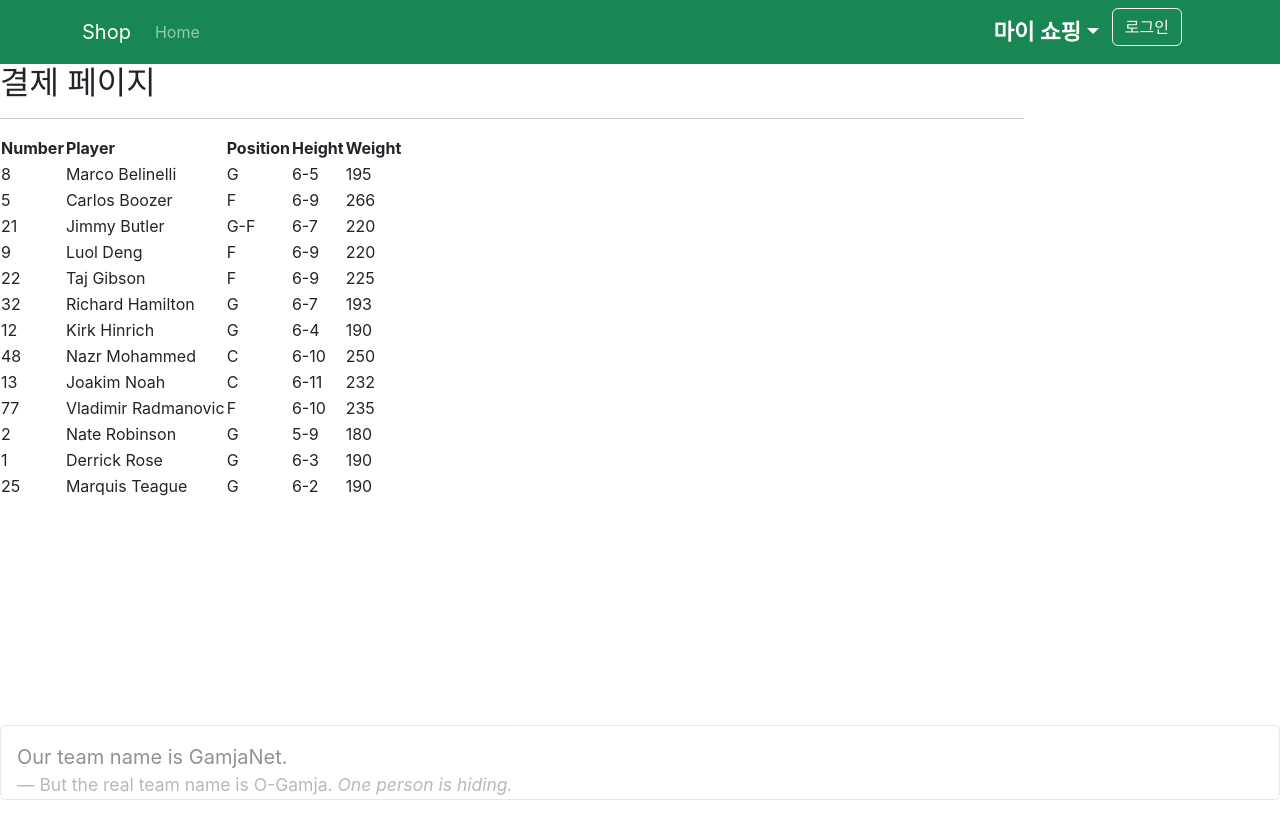
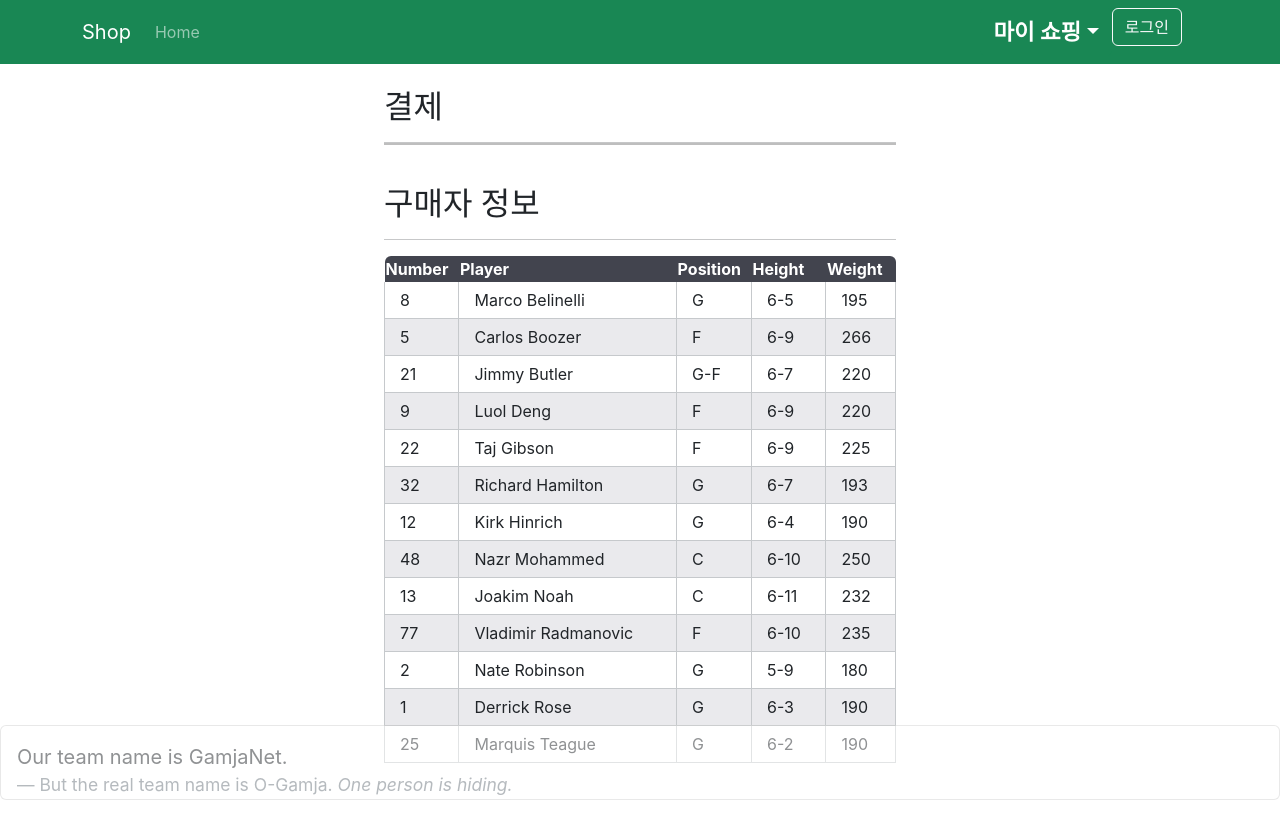
Before and after one commit to yes6686/shop4-front, a React (Create React App) app: page /direct in a window 1280 px wide. Before the commit the page ends 800 px from the top, so only its background shows below. Built offline with nearby package versions, Linux system fonts and the light colour scheme.

Commit message:
merging sub_main for login

```diff
--- a/src/App.js
+++ b/src/App.js
@@ -1,5 +1,6 @@
 import './App.css';
 import './Detail.css'
+import './Direct.css'
 import { Route, Routes } from 'react-router-dom';
 import Header from './components/Header';
 import Footer from './components/Footer';
--- /dev/null
+++ b/src/Direct.css
@@ -0,0 +1,39 @@
+.direct_body {
+    color: #666;
+    font: 14px/24px "Open Sans", "HelveticaNeue-Light", "Helvetica Neue Light", "Helvetica Neue", Helvetica, Arial, "Lucida Grande", Sans-Serif;
+}
+.direct_table {
+    border-collapse: separate;
+    border-spacing: 0;
+    width: 100%;
+}
+.direct_th,td {
+    padding: 6px 15px;
+}
+th {
+    background: #42444e;
+    color: #fff;
+    text-align: left;
+}
+tr:first-child th:first-child {
+    border-top-left-radius: 6px;
+}
+tr:first-child th:last-child {
+    border-top-right-radius: 6px;
+}
+td {
+    border-right: 1px solid #c6c9cc;
+    border-bottom: 1px solid #c6c9cc;
+}
+td:first-child {
+    border-left: 1px solid #c6c9cc;
+}
+tr:nth-child(even) td {
+    background: #eaeaed;
+}
+tr:last-child td:first-child {
+    border-bottom-left-radius: 6px;
+}
+tr:last-child td:last-child {
+    border-bottom-right-radius: 6px;
+}
--- a/src/routes/Direct.js
+++ b/src/routes/Direct.js
@@ -1,10 +1,19 @@
+import { useSelector } from "react-redux"
 
 function Direct() {
+    let userInfo = useSelector((state) => { return state.user})
+    console.log(userInfo)
+
     return (
-        <div style={{width :  "80%", alignContent : "center"}}>
-            <h2>결제 페이지</h2>
+        <div style={{width :  "40%", textAlign : "left",  margin:'0 auto'}}>
+            <br/>
+            <h2>결제</h2>
+            <hr style={{height : '3px', background : 'black'}}/>
+            <br/>
+            <h2>구매자 정보</h2>
             <hr/>
-            <table>
+            <table style={{ margin:'0 auto', width : '100%'
+            }}>
                 <thead>
                     <tr>
                     <th>Number</th>
--- a/src/store/userSlice.js
+++ b/src/store/userSlice.js
@@ -2,7 +2,7 @@ import { createSlice } from "@reduxjs/toolkit"
 
 let user = createSlice({
     name : 'user',
-    initialState : 'AnYeChan',
+    initialState : 'Guest',
     reducers : { // Redux의 state 변경하는 함수 만드는 곳
 
     }
```
